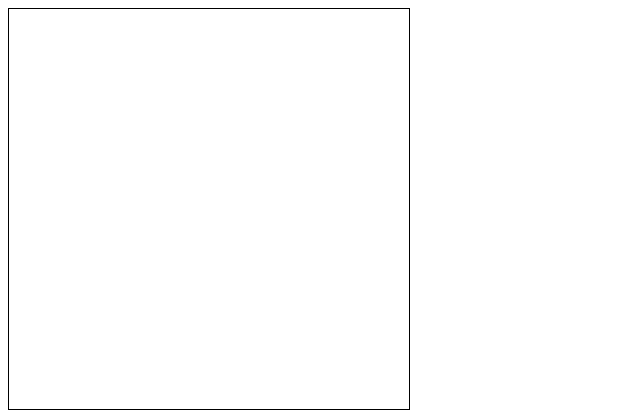
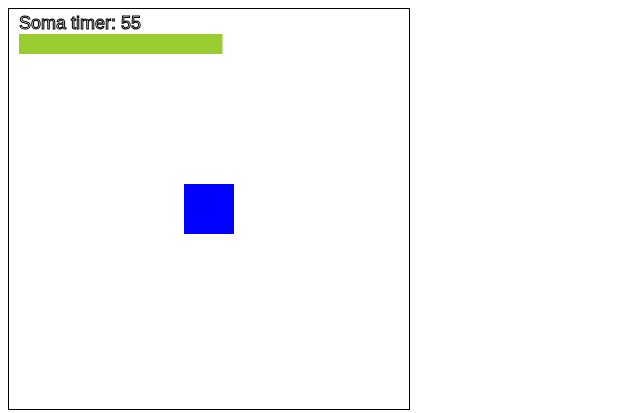
Before and after one commit to bnwproject/bnwproject.github.io, a plain HTML site: page index.html in a window 1280 px wide. Shown: the whole page, without its empty margins (0-640 px from the left). Drawn offline with Linux system fonts and the light colour scheme.

Commit message:
Update index.html

```diff
--- a/index.html
+++ b/index.html
@@ -1,7 +1,8 @@
 <!DOCTYPE html>
 <html>
 <head>
-	<title>Snake Game</title>
+	<title>Collect the Soma</title>
+	<link rel="icon" type="image/x-icon" href="soma.png">
 	<style>
 		canvas {
 			border: 1px solid black;
@@ -10,71 +11,6 @@
 </head>
 <body>
 	<canvas id="canvas" width="400" height="400"></canvas>
-	<script>
-		// Set up the canvas context
-		const canvas = document.getElementById('canvas');
-		const ctx = canvas.getContext('2d');
-
-		// Set up the game board
-		const boardSize = 20;
-		const board = [];
-		for (let row = 0; row < boardSize; row++) {
-			const boardRow = [];
-			for (let col = 0; col < boardSize; col++) {
-				boardRow.push(0);
-			}
-			board.push(boardRow);
-		}
-
-		// Create the snake
-		let snake = [];
-		const initialSnakeLength = 3;
-		const initialSnakeX = Math.floor(boardSize / 2);
-		const initialSnakeY = Math.floor(boardSize / 2);
-		for (let i = 0; i < initialSnakeLength; i++) {
-			snake.push({ x: initialSnakeX, y: initialSnakeY + i });
-		}
-
-		// Set up the game loop
-		let lastTimestamp = 0;
-		const interval = 100;
-		const update = (timestamp) => {
-			if (timestamp - lastTimestamp >= interval) {
-				lastTimestamp = timestamp;
-
-				// Move the snake
-				const head = snake[0];
-				const tail = snake.pop();
-				const newHead = { x: head.x, y: head.y - 1 };
-				snake.unshift(newHead);
-
-				// Detect collisions
-				if (newHead.x < 0 || newHead.x >= boardSize || newHead.y < 0 || newHead.y >= boardSize) {
-					alert('Game over!');
-					return;
-				}
-				if (board[newHead.y][newHead.x] === 1) {
-					alert('Game over!');
-					return;
-				}
-
-				// Update the game board and snake
-				board[tail.y][tail.x] = 0;
-				board[newHead.y][newHead.x] = 1;
-			}
-
-			// Draw the game board and snake
-			ctx.clearRect(0, 0, canvas.width, canvas.height);
-			const cellSize = canvas.width / boardSize;
-			for (let row = 0; row < boardSize; row++) {
-				for (let col = 0; col < boardSize; col++) {
-					if (board[row][col] === 1) {
-						ctx.fillRect(col * cellSize, row * cellSize, cellSize, cellSize);
-					}
-				}
-			}
-		};
-		requestAnimationFrame(update);
-	</script>
+	<script src="index.js"></script>
 </body>
 </html>
```
